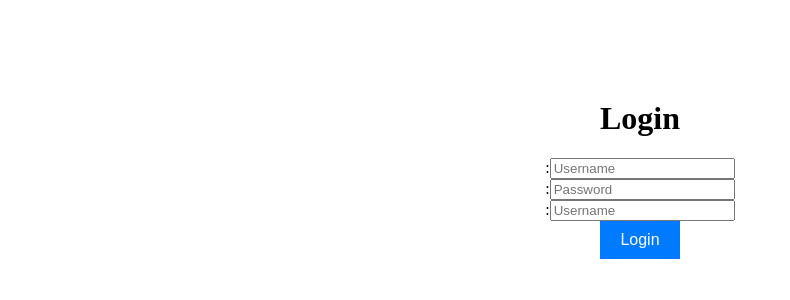
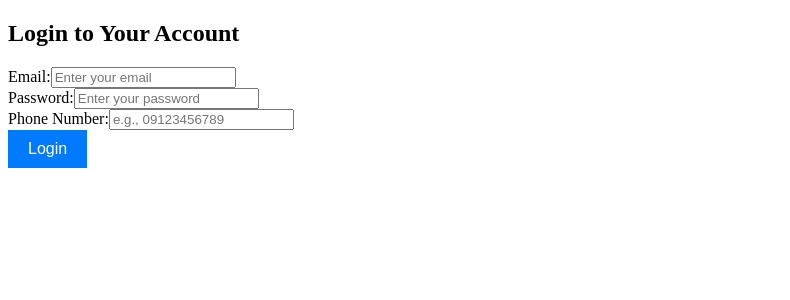
Before and after one commit to miladhaamedi/next-auth-dashboard, a Next.js app: page /auth in a window 1280 px wide. Shown: the top 300 px of the page, without its empty margins (0-790 px from the left). Built offline with nearby package versions, Linux system fonts and the light colour scheme.

Commit message:
complete auth logic

```diff
--- /dev/null
+++ b/api/client.ts
@@ -0,0 +1,29 @@
+export interface FetchOptions extends RequestInit {
+  headers?: Record<string, string>;
+}
+
+export async function fetcher<T>(
+  url: string,
+  options: FetchOptions = {}
+): Promise<T> {
+  const defaultHeaders: HeadersInit = {
+    "Content-Type": "application/json",
+  };
+
+  const config: RequestInit = {
+    ...options,
+    headers: {
+      ...defaultHeaders,
+      ...(options.headers || {}),
+    },
+  };
+
+  const response = await fetch(url, config);
+
+  if (!response.ok) {
+    const errorData = await response.json();
+    throw new Error(errorData.message || "server error");
+  }
+
+  return response.json() as Promise<T>;
+}
--- /dev/null
+++ b/api/endpoints.ts
@@ -0,0 +1 @@
+export const API_ENDPOINT = "https://randomuser.me/api/?results=1&nat=us";
--- /dev/null
+++ b/api/user.ts
@@ -0,0 +1,4 @@
+import { fetcher } from "./client";
+import { API_ENDPOINT } from "./endpoints";
+
+export const getUserData = () => fetcher(API_ENDPOINT);
--- a/app/auth/page.tsx
+++ b/app/auth/page.tsx
@@ -1,32 +1,121 @@
 "use client";
+
+import React, { useState } from "react";
+import { useRouter } from "next/navigation";
+import { useForm, Controller } from "react-hook-form";
+import { yupResolver } from "@hookform/resolvers/yup";
 import CustomInput from "@/components/input/CustomInput";
+import { loginSchema, LoginFormInputs } from "@/utils/validationSchema"; // Import Schema and
+import styles from "./auth.module.scss";
 import CustomButton from "@/components/button/CustomButton";
+import { getUserData } from "@/api/user";
+import { setLocalStorage } from "@/utils/storage";
 
-export default function AuthPage() {
+export default function LoginPage() {
+  const router = useRouter();
+  const {
+    control,
+    handleSubmit,
+    formState: { errors, isSubmitting },
+    reset,
+  } = useForm<LoginFormInputs>({
+    resolver: yupResolver(loginSchema),
+    defaultValues: {
+      email: "",
+      password: "",
+      phone: "",
+    },
+  });
+
+  const [formMessage, setFormMessage] = useState("");
+  const [messageType, setMessageType] = useState<"success" | "error" | "">("");
+
+  const onSubmit = async (data: LoginFormInputs) => {
+    setFormMessage("");
+    setMessageType("");
+
+    try {
+      const resData = await getUserData();
+
+      if (resData) {
+        setLocalStorage("user", resData);
+        router.push("/dashboard");
+      }
+
+      setFormMessage("Data submitted successfully! (This is just a demo)");
+      setMessageType("success");
+      reset();
+    } catch (error) {
+      console.error("Submission error:", error);
+      setFormMessage("Error submitting data. Please try again.");
+      setMessageType("error");
+    }
+  };
+
   return (
-    <div style={{ textAlign: "center", marginTop: "100px" }}>
-      <h1>Login</h1>
+    <div className={styles.loginContainer}>
+      <h2 className={styles.title}>Login to Your Account</h2>
+      <form onSubmit={handleSubmit(onSubmit)} className={styles.form}>
+        <Controller
+          name="email"
+          control={control}
+          render={({ field }) => (
             <CustomInput
-        type="text"
-        placeholder="Username"
-        value=""
-        onChange={() => {}}
+              label="Email"
+              type="email"
+              id="email"
+              placeholder="Enter your email"
+              {...field}
+              error={errors.email?.message}
             />
+          )}
+        />
+
+        {/* Password field */}
+        <Controller
+          name="password"
+          control={control}
+          render={({ field }) => (
             <CustomInput
+              label="Password"
               type="password"
-        placeholder="Password"
-        value=""
-        onChange={() => {}}
+              id="password"
+              placeholder="Enter your password"
+              {...field}
+              error={errors.password?.message}
             />
+          )}
+        />
+
+        {/* Phone number field */}
+        <Controller
+          name="phone"
+          control={control}
+          render={({ field }) => (
             <CustomInput
-        type="text"
-        placeholder="Username"
-        value=""
-        onChange={() => {}}
+              label="Phone Number"
+              type="tel"
+              id="phone"
+              placeholder="e.g., 09123456789"
+              {...field}
+              error={errors.phone?.message}
             />
-      <CustomButton onClick={() => {}} type="primary" disabled={false}>
-        Login
+          )}
+        />
+
+        <CustomButton variant="primary" disabled={isSubmitting}>
+          {isSubmitting ? "Submitting..." : "Login"}
         </CustomButton>
+
+        {formMessage && (
+          <p
+            className={`${styles.message} ${
+              messageType === "success" ? styles.success : styles.errorMessage
+            }`}>
+            {formMessage}
+          </p>
+        )}
+      </form>
     </div>
   );
 }
--- a/components/button/CustomButton.tsx
+++ b/components/button/CustomButton.tsx
@@ -4,18 +4,18 @@ import styles from "./CustomButton.module.scss";
 
 interface CustomButtonProps {
   children: React.ReactNode;
-  onClick: () => void;
-  type: "primary" | "secondary";
+  onClick?: () => void;
+  variant: "primary" | "secondary";
   disabled?: boolean;
 }
 
 const CustomButton: React.FC<CustomButtonProps> = ({
   children,
   onClick,
-  type,
+  variant,
   disabled = false,
 }) => {
-  const className = type === "primary" ? styles.primary : styles.secondary;
+  const className = variant === "primary" ? styles.primary : styles.secondary;
 
   return (
     <button
--- a/package.json
+++ b/package.json
@@ -9,6 +9,7 @@
     "lint": "next lint"
   },
   "dependencies": {
+    "@hookform/resolvers": "^5.1.1",
     "next": "15.3.4",
     "react": "^19.0.0",
     "react-dom": "^19.0.0",
--- /dev/null
+++ b/utils/storage.ts
@@ -0,0 +1,13 @@
+export function setLocalStorage(key: string, value: unknown): void {
+  if (typeof window !== "undefined") {
+    localStorage.setItem(key, JSON.stringify(value));
+  }
+}
+
+export function getLocalStorage<T = unknown>(key: string): T | null {
+  if (typeof window !== "undefined") {
+    const item = localStorage.getItem(key);
+    return item ? (JSON.parse(item) as T) : null;
+  }
+  return null;
+}
```
Also changed, not shown: 1 other file (tests, documents, lock files or other folders). Lines whose indentation alone changed are shown as unchanged.
